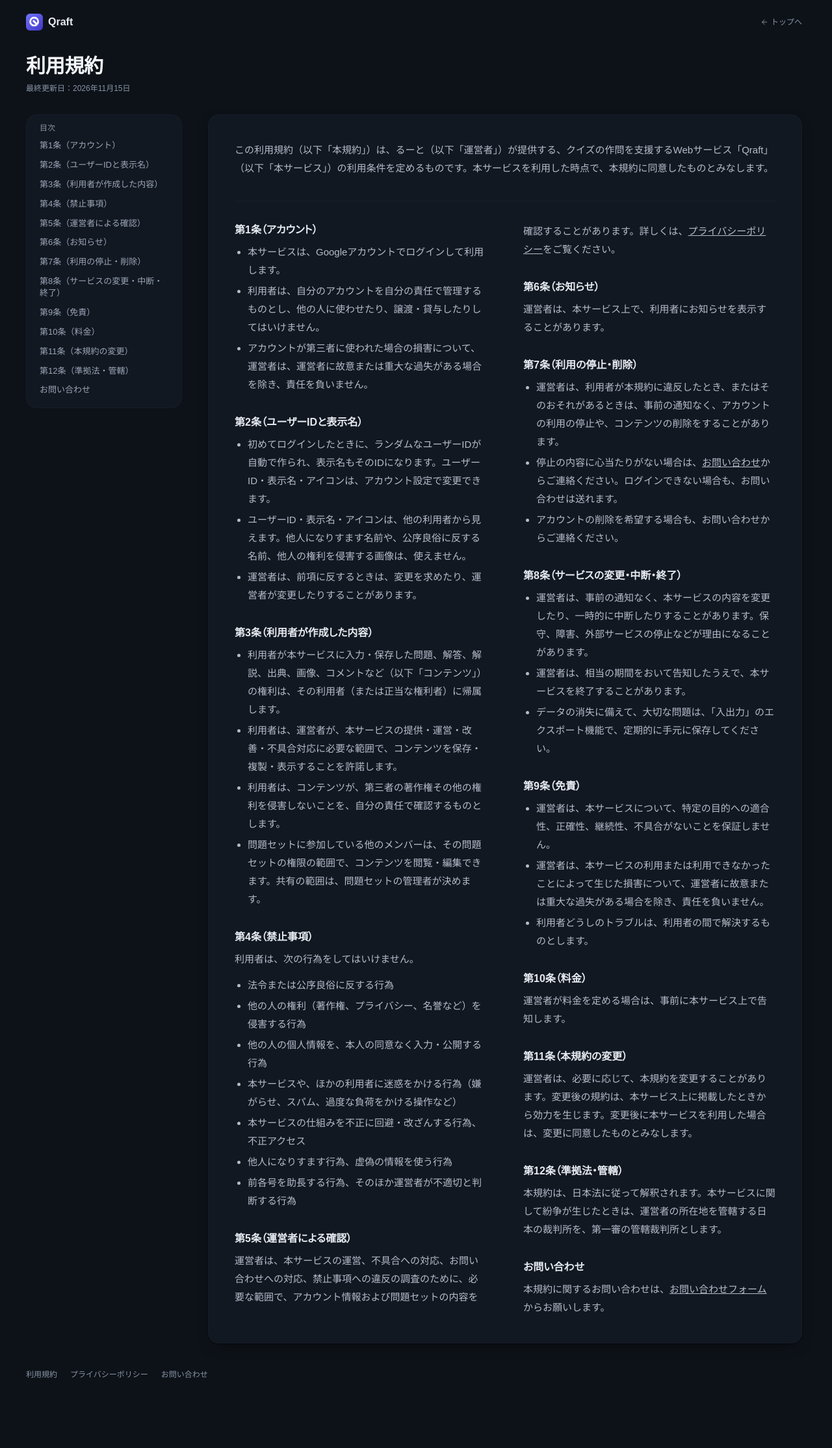
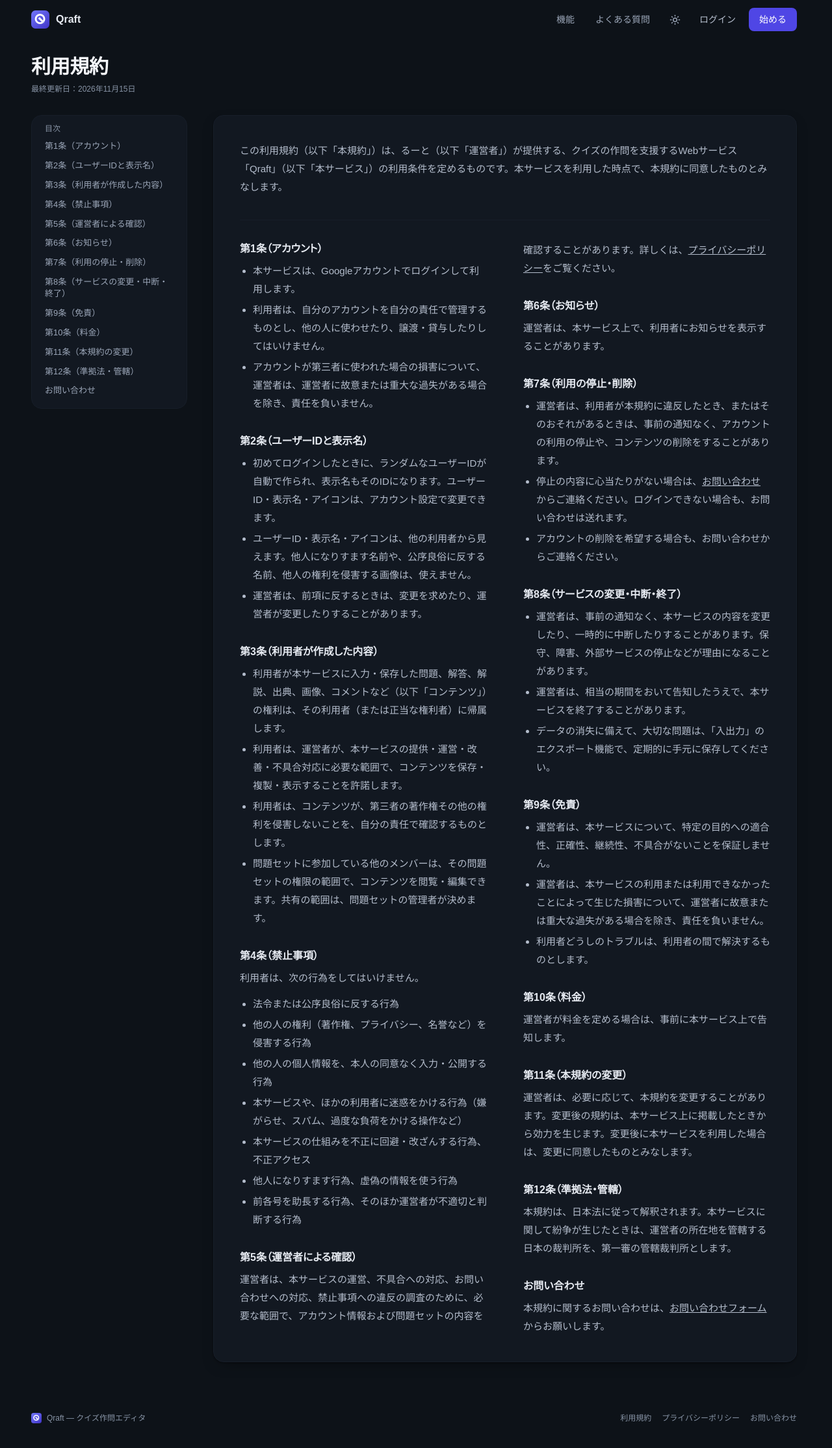
Before and after one commit to astro-root/quiz-editor, a Next.js app: page /terms in a window 1280 px wide. Shown: the top 2228 px of the page at 65% size. Before the commit the page ends 2195 px from the top, so only its background shows below. Built offline with nearby package versions, Linux system fonts and the light colour scheme; no server answers; a web font is replaced by a local one.

Commit message:
公開ページのヘッダー・フッターを共通の部品にして、ずれを解消

```diff
--- a/src/app/page.tsx
+++ b/src/app/page.tsx
@@ -3,11 +3,11 @@
 import { useEffect, useRef, useState } from "react";
 import Link from "next/link";
 import { useRouter } from "next/navigation";
-import { AnimatePresence, MotionConfig, motion, useInView, useMotionValueEvent, useReducedMotion, useScroll, useTransform } from "framer-motion";
-import { AlertTriangle, ArrowRight, Check, ImageIcon, Moon, Sun } from "lucide-react";
+import { AnimatePresence, MotionConfig, motion, useInView, useReducedMotion, useScroll, useTransform } from "framer-motion";
+import { AlertTriangle, ArrowRight, Check, ImageIcon } from "lucide-react";
 import { useAuth } from "@/lib/auth-context";
-import { useTheme } from "@/lib/theme";
 import { Logo } from "@/components/Logo";
+import { SiteFooter, SiteHeader } from "@/components/SiteChrome";
 
 const palt = { fontFeatureSettings: '"palt"' } as const;
 const jp = { wordBreak: "auto-phrase", textWrap: "pretty" } as unknown as React.CSSProperties;
@@ -495,24 +495,6 @@ function FaqItem({ q, a, id }: { q: string; a: string; id: string }) {
   );
 }
 
-function ThemeButton() {
-  const { resolved, setPreference } = useTheme();
-  return (
-    <button
-      type="button"
-      onClick={() => setPreference(resolved === "dark" ? "light" : "dark")}
-      aria-label={resolved === "dark" ? "ライトモードに切り替え" : "ダークモードに切り替え"}
-      className="flex h-9 w-9 items-center justify-center rounded-lg text-slate-500 hover:bg-slate-100 hover:text-slate-700"
-    >
-      <AnimatePresence mode="wait" initial={false}>
-        <motion.span key={resolved} initial={{ rotate: -60, opacity: 0 }} animate={{ rotate: 0, opacity: 1 }} exit={{ rotate: 60, opacity: 0 }} transition={{ duration: 0.18 }}>
-          {resolved === "dark" ? <Sun size={17} /> : <Moon size={17} />}
-        </motion.span>
-      </AnimatePresence>
-    </button>
-  );
-}
-
 // 見出しの1行。下から、行ごとに現れる
 function HeadLine({ children, delay }: { children: React.ReactNode; delay: number }) {
   const reduce = useReducedMotion();
@@ -527,9 +509,6 @@ export default function Home() {
   const { user, loading } = useAuth();
   const router = useRouter();
   const reduce = useReducedMotion();
-  const { scrollY } = useScroll();
-  const [scrolled, setScrolled] = useState(false);
-  useMotionValueEvent(scrollY, "change", (v) => setScrolled(v > 12));
 
   useEffect(() => {
     if (loading || !user) return;
@@ -550,21 +529,7 @@ export default function Home() {
   return (
     <MotionConfig reducedMotion="user">
       <div className="min-h-dvh bg-slate-50">
-        <header className={`sticky top-0 z-40 border-b transition-colors duration-300 ${scrolled ? "border-slate-200 bg-slate-50/80 backdrop-blur-md" : "border-transparent"}`}>
-          <div className="mx-auto flex max-w-[96rem] lg:px-12 items-center justify-between px-4 py-3 sm:px-6">
-            <div className="flex items-center gap-2.5">
-              <Logo size={28} />
-              <span className="font-semibold text-slate-800">Qraft</span>
-            </div>
-            <nav className="flex items-center gap-1 sm:gap-2" aria-label="ページ内">
-              <a href="#features" className="hidden rounded-lg px-3 py-2 text-sm text-slate-500 hover:text-slate-800 sm:block">機能</a>
-              <a href="#faq" className="hidden rounded-lg px-3 py-2 text-sm text-slate-500 hover:text-slate-800 sm:block">よくある質問</a>
-              <ThemeButton />
-              <Link href="/login" className="rounded-lg px-3 py-2 text-sm text-slate-600 hover:text-slate-800">ログイン</Link>
-              <Link href="/signup" className="rounded-lg bg-brand-600 px-3 py-2 text-sm font-medium text-white hover:bg-brand-700 sm:px-4">始める</Link>
-            </nav>
-          </div>
-        </header>
+        <SiteHeader landing />
 
         <section className="relative">
           <DotGrid />
@@ -622,15 +587,7 @@ export default function Home() {
           </Reveal>
         </section>
 
-        <footer className="mx-auto flex max-w-[96rem] lg:px-12 items-center gap-2 px-4 pb-10 text-xs text-slate-400 sm:px-6">
-          <Logo size={16} />
-          <span>Qraft — クイズ作問エディタ</span>
-          <nav aria-label="規約など" className="ml-auto flex flex-wrap gap-x-4 gap-y-1">
-            <Link href="/terms" className="hover:text-slate-600">利用規約</Link>
-            <Link href="/privacy" className="hover:text-slate-600">プライバシーポリシー</Link>
-            <Link href="/contact" className="hover:text-slate-600">お問い合わせ</Link>
-          </nav>
-        </footer>
+        <SiteFooter />
       </div>
     </MotionConfig>
   );
--- a/src/components/LegalPage.tsx
+++ b/src/components/LegalPage.tsx
@@ -1,10 +1,9 @@
 "use client";
 
 import { ReactNode, useState } from "react";
-import Link from "next/link";
 import { MotionConfig, motion } from "framer-motion";
-import { ArrowLeft, ChevronDown } from "lucide-react";
-import { Logo } from "./Logo";
+import { ChevronDown } from "lucide-react";
+import { CHROME_X, SiteFooter, SiteHeader } from "./SiteChrome";
 import { LEGAL_UPDATED } from "@/lib/legal";
 
 export interface LegalSection {
@@ -24,13 +23,10 @@ export function LegalPage({ title, lead, updated = true, sections, children }: {
   const [tocOpen, setTocOpen] = useState(false);
   return (
     <MotionConfig reducedMotion="user">
-      <div className="min-h-dvh bg-slate-50">
-        <motion.header initial={{ opacity: 0, y: -8 }} animate={{ opacity: 1, y: 0 }} transition={{ duration: 0.4, ease }} className="mx-auto flex max-w-[96rem] items-center justify-between px-4 py-4 sm:px-6 lg:px-10">
-          <Link href="/" className="flex items-center gap-2 text-slate-800"><Logo size={26} /><span className="font-semibold">Qraft</span></Link>
-          <Link href="/" className="flex min-h-[36px] items-center gap-1 text-xs text-slate-400 hover:text-slate-600"><ArrowLeft size={12} />トップへ</Link>
-        </motion.header>
+      <div className="flex min-h-dvh flex-col bg-slate-50">
+        <SiteHeader />
 
-        <main className="mx-auto max-w-[96rem] px-4 pb-16 pt-2 sm:px-6 sm:pt-4 lg:px-10">
+        <main className={`${CHROME_X} flex-1 pb-12 pt-4 sm:pt-6`}>
           <motion.div initial={{ opacity: 0, y: 12 }} animate={{ opacity: 1, y: 0 }} transition={{ duration: 0.5, ease, delay: 0.05 }} className="mb-6 sm:mb-8">
             <h1 className="text-2xl font-bold tracking-[-0.01em] text-slate-900 sm:text-3xl">{title}</h1>
             {updated && <p className="mt-2 text-xs text-slate-400">最終更新日：{LEGAL_UPDATED}</p>}
@@ -77,12 +73,8 @@ export function LegalPage({ title, lead, updated = true, sections, children }: {
             children
           )}
 
-          <motion.nav initial={{ opacity: 0 }} animate={{ opacity: 1 }} transition={{ duration: 0.5, delay: 0.3 }} aria-label="規約など" className="mt-8 flex flex-wrap gap-x-5 gap-y-2 text-xs text-slate-400">
-            <Link href="/terms" className="flex min-h-[32px] items-center hover:text-slate-600">利用規約</Link>
-            <Link href="/privacy" className="flex min-h-[32px] items-center hover:text-slate-600">プライバシーポリシー</Link>
-            <Link href="/contact" className="flex min-h-[32px] items-center hover:text-slate-600">お問い合わせ</Link>
-          </motion.nav>
         </main>
+        <SiteFooter />
       </div>
     </MotionConfig>
   );
--- /dev/null
+++ b/src/components/SiteChrome.tsx
@@ -0,0 +1,78 @@
+"use client";
+
+import { useState } from "react";
+import Link from "next/link";
+import { AnimatePresence, motion, useMotionValueEvent, useScroll } from "framer-motion";
+import { Moon, Sun } from "lucide-react";
+import { useAuth } from "@/lib/auth-context";
+import { useTheme } from "@/lib/theme";
+import { Logo } from "./Logo";
+
+// 公開ページ（トップ・利用規約・プライバシーポリシー・お問い合わせ）の、共通のヘッダーとフッター。
+// 左右の余白・高さ・並びを、ここ1か所で決める（ページごとに作ると、少しずつずれていく）。
+export const CHROME_X = "mx-auto w-full max-w-[96rem] px-4 sm:px-6 lg:px-12";
+
+export function ThemeButton() {
+  const { resolved, setPreference } = useTheme();
+  return (
+    <button
+      type="button"
+      onClick={() => setPreference(resolved === "dark" ? "light" : "dark")}
+      aria-label={resolved === "dark" ? "ライトモードに切り替え" : "ダークモードに切り替え"}
+      className="flex h-9 w-9 items-center justify-center rounded-lg text-slate-500 hover:bg-slate-100 hover:text-slate-700"
+    >
+      <AnimatePresence mode="wait" initial={false}>
+        <motion.span key={resolved} initial={{ rotate: -60, opacity: 0 }} animate={{ rotate: 0, opacity: 1 }} exit={{ rotate: 60, opacity: 0 }} transition={{ duration: 0.18 }}>
+          {resolved === "dark" ? <Sun size={17} /> : <Moon size={17} />}
+        </motion.span>
+      </AnimatePresence>
+    </button>
+  );
+}
+
+// landing：トップページでは、ページ内リンク（#features）。ほかのページでは、トップページのその位置へ（/#features）。
+export function SiteHeader({ landing = false }: { landing?: boolean }) {
+  const { user } = useAuth();
+  const { scrollY } = useScroll();
+  const [scrolled, setScrolled] = useState(false);
+  useMotionValueEvent(scrollY, "change", (v) => setScrolled(v > 12));
+  const base = landing ? "" : "/";
+  const anchor = "hidden rounded-lg px-3 py-2 text-sm text-slate-500 hover:text-slate-800 sm:block";
+  return (
+    <header className={`sticky top-0 z-40 border-b transition-colors duration-300 ${scrolled ? "border-slate-200 bg-slate-50/80 backdrop-blur-md" : "border-transparent"}`}>
+      <div className={`${CHROME_X} flex items-center justify-between py-3`}>
+        <Link href="/" className="flex items-center gap-2.5" aria-label="Qraft トップへ">
+          <Logo size={28} />
+          <span className="font-semibold text-slate-800">Qraft</span>
+        </Link>
+        <nav className="flex items-center gap-1 sm:gap-2" aria-label="メニュー">
+          <a href={`${base}#features`} className={anchor}>機能</a>
+          <a href={`${base}#faq`} className={anchor}>よくある質問</a>
+          <ThemeButton />
+          {user ? (
+            <Link href="/dashboard" className="rounded-lg bg-brand-600 px-3 py-2 text-sm font-medium text-white hover:bg-brand-700 sm:px-4">ダッシュボード</Link>
+          ) : (
+            <>
+              <Link href="/login" className="rounded-lg px-3 py-2 text-sm text-slate-600 hover:text-slate-800">ログイン</Link>
+              <Link href="/signup" className="rounded-lg bg-brand-600 px-3 py-2 text-sm font-medium text-white hover:bg-brand-700 sm:px-4">始める</Link>
+            </>
+          )}
+        </nav>
+      </div>
+    </header>
+  );
+}
+
+export function SiteFooter() {
+  return (
+    <footer className={`${CHROME_X} flex flex-wrap items-center gap-x-2 gap-y-2 pb-10 pt-6 text-xs text-slate-400`}>
+      <Logo size={16} />
+      <span>Qraft — クイズ作問エディタ</span>
+      <nav aria-label="規約など" className="ml-auto flex flex-wrap gap-x-4 gap-y-1">
+        <Link href="/terms" className="flex min-h-[28px] items-center hover:text-slate-600">利用規約</Link>
+        <Link href="/privacy" className="flex min-h-[28px] items-center hover:text-slate-600">プライバシーポリシー</Link>
+        <Link href="/contact" className="flex min-h-[28px] items-center hover:text-slate-600">お問い合わせ</Link>
+      </nav>
+    </footer>
+  );
+}
```
Also changed, not shown: 1 other file (tests, documents, lock files or other folders).
